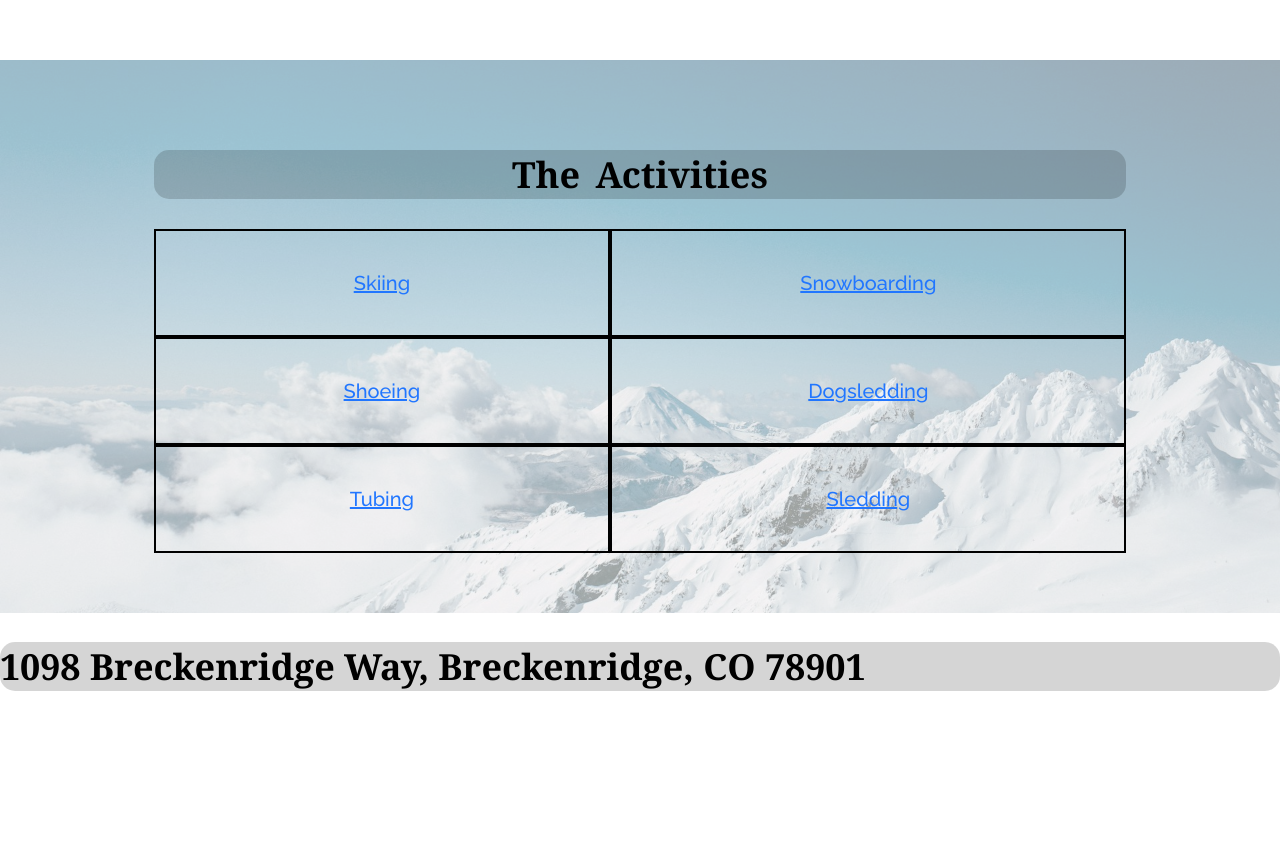
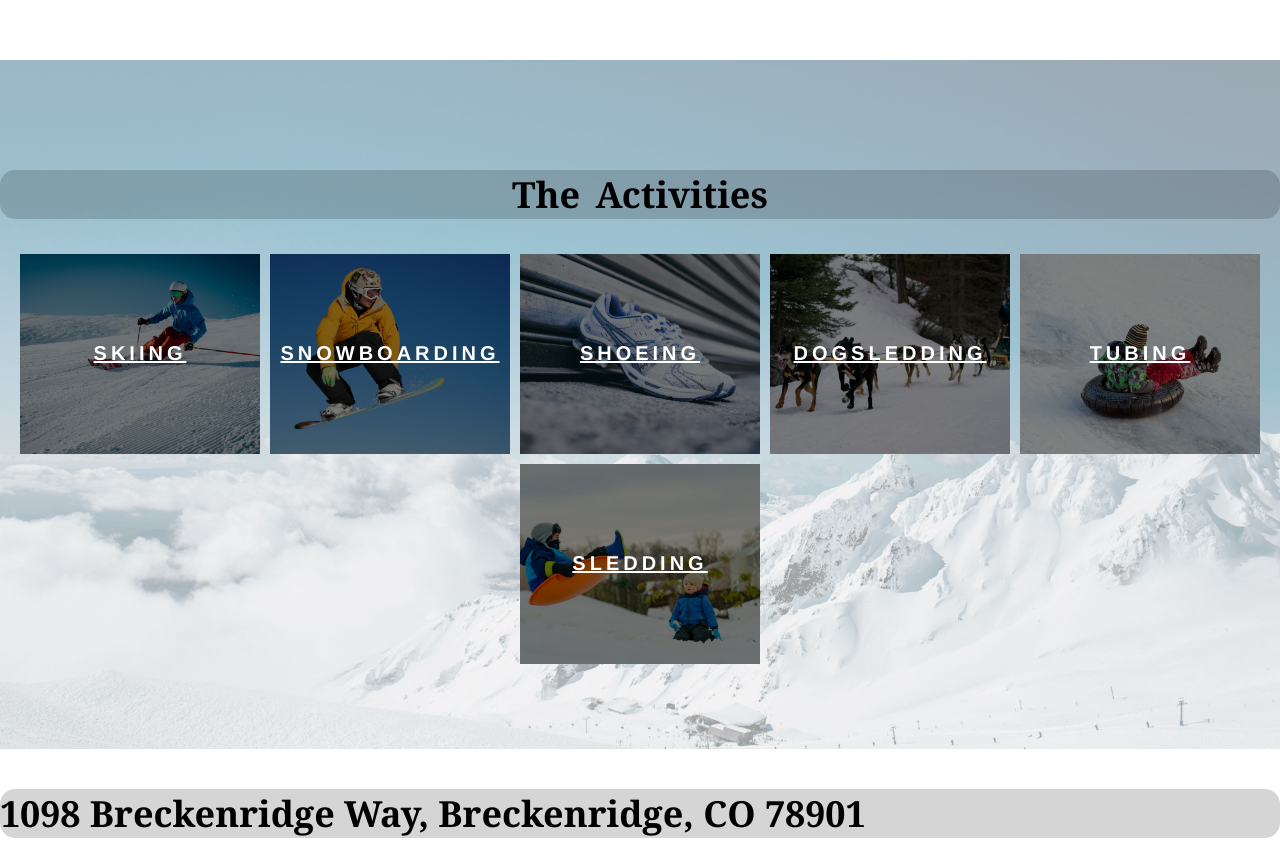
Before and after one commit to xxTarekxx/TheSummit, a plain HTML site: page index.html in a window 1280 px wide. Shown: the part 1479-2346 px from the top of the page. Before the commit the page ends 2200 px from the top, so only its background shows below. Drawn offline with Linux system fonts and the light colour scheme.

Commit message:
background images

```diff
--- a/style.css
+++ b/style.css
@@ -124,25 +124,90 @@ h2 {
     background-image: url('./activities_bg.jpg');
     background-color: rgba(255, 255, 255, 0.61);
     background-blend-mode: lighten;
-    text-align: center;
-    padding: 60px 12%;
-    font-family: 'Raleway', sans-serif;
-    font-weight: 500;
-    font-size: 20px;
     background-position: center center;
     background-repeat: no-repeat;
     background-size: cover;
     word-spacing: 6px;
-    display: grid;
-    grid-template-columns: auto auto;
+    margin-bottom: 40px;
+    padding: 80px 0px;
+    text-align: center;
+    display: flex;
+    align-items: flex-start;
+    flex-wrap: wrap;
+    justify-content: center;
 }
 
 .activities-panel .activitiesHeader {
-    grid-column: 1 / span 2;
+    width: 100%;
 }
 
 .activity {
-    grid-template-columns: auto auto;
-    padding: 40px;
-    border: black 2px solid;
+    box-sizing: border-box;
+    width: 240px;
+    height: 200px;
+    display: flex;
+    align-items: center;
+    justify-content: center;
+    letter-spacing: 4px;
+    font-weight: 600;
+    color: #fff;
+    font-family: Helvetica, sans-serif;
+    font-size: 20px;
+    text-align: center;
+    text-transform: uppercase;
+    margin: 5px;
 }
+
+.Skiing {
+    background-image: url('/skiing_bg.jpg');
+    background-position: center center;
+    background-repeat: no-repeat;
+    background-size: cover;
+    background-blend-mode: darken;
+    background-color: rgba(0, 0, 0, 0.5);
+}
+
+.Snowboarding {
+    background-image: url('/snowboarding_bg.jpg');
+    background-position: center center;
+    background-repeat: no-repeat;
+    background-size: cover;
+    background-blend-mode: darken;
+    background-color: rgba(0, 0, 0, 0.5);
+}
+
+.Shoeing {
+    background-image: url('/Shoeing_bg.jpg');
+    background-position: center center;
+    background-repeat: no-repeat;
+    background-size: cover;
+    background-blend-mode: darken;
+    background-color: rgba(0, 0, 0, 0.5);
+}
+
+.Dogsledding {
+    background-image: url('/Dogsledding_bg.jpg');
+    background-position: center center;
+    background-repeat: no-repeat;
+    background-size: cover;
+    background-blend-mode: darken;
+    background-color: rgba(0, 0, 0, 0.5);
+}
+
+.Tubing {
+    background-image: url('/Tubing_bg.jpg');
+    background-position: center center;
+    background-repeat: no-repeat;
+    background-size: cover;
+    background-blend-mode: darken;
+    background-color: rgba(0, 0, 0, 0.5);
+}
+
+.Sledding {
+    background-image: url('/Sledding_bg.jpg');
+    background-position: center center;
+    background-repeat: no-repeat;
+    background-size: cover;
+    background-blend-mode: darken;
+    background-color: rgba(0, 0, 0, 0.5);
+}
```
Also changed, not shown: Dogsledding_bg.jpg (added), Shoeing_bg.jpg (added), Sledding_bg.jpg (added), Tubing_bg.jpg (added), skiing_bg.jpg (added), snowboarding_bg.jpg (added).
